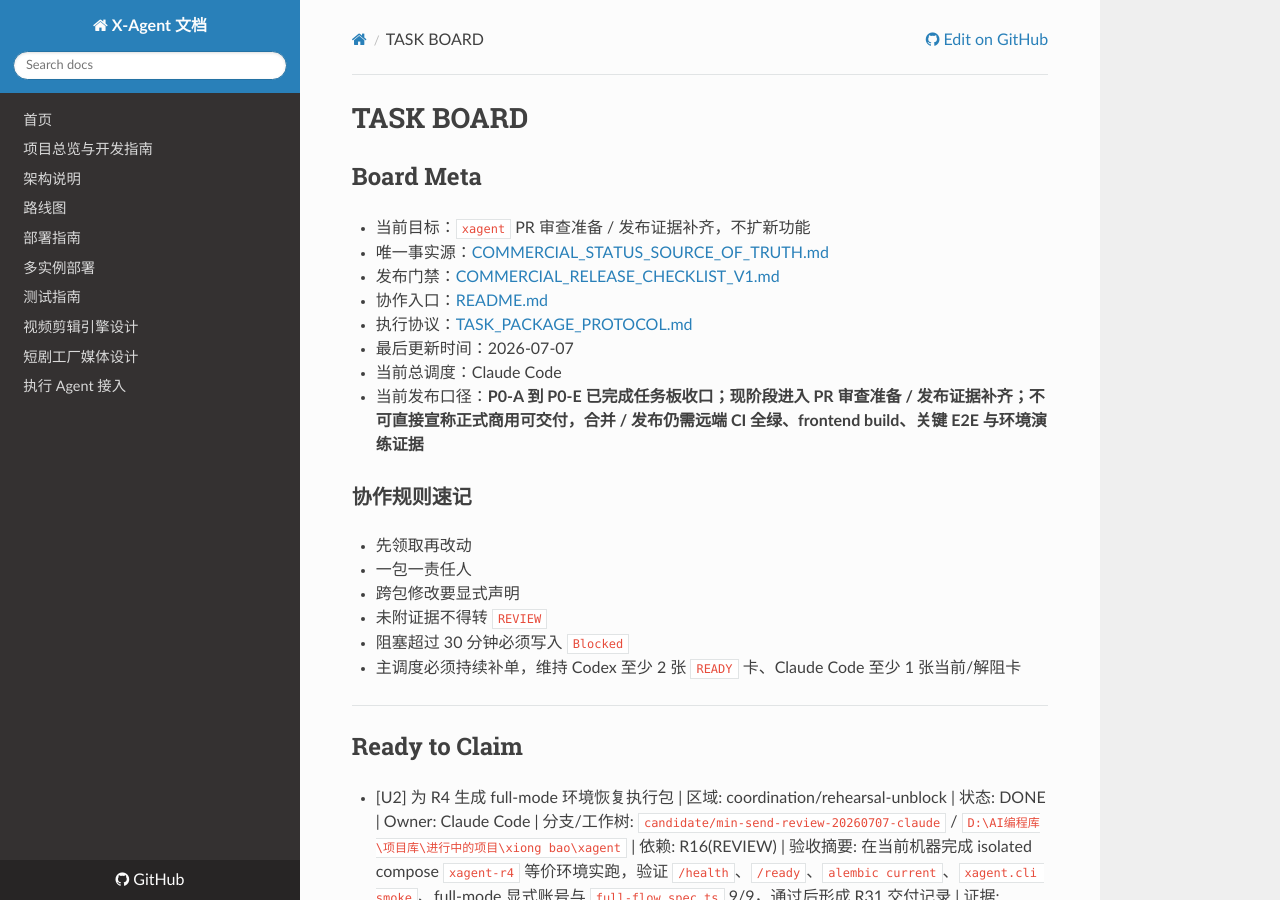
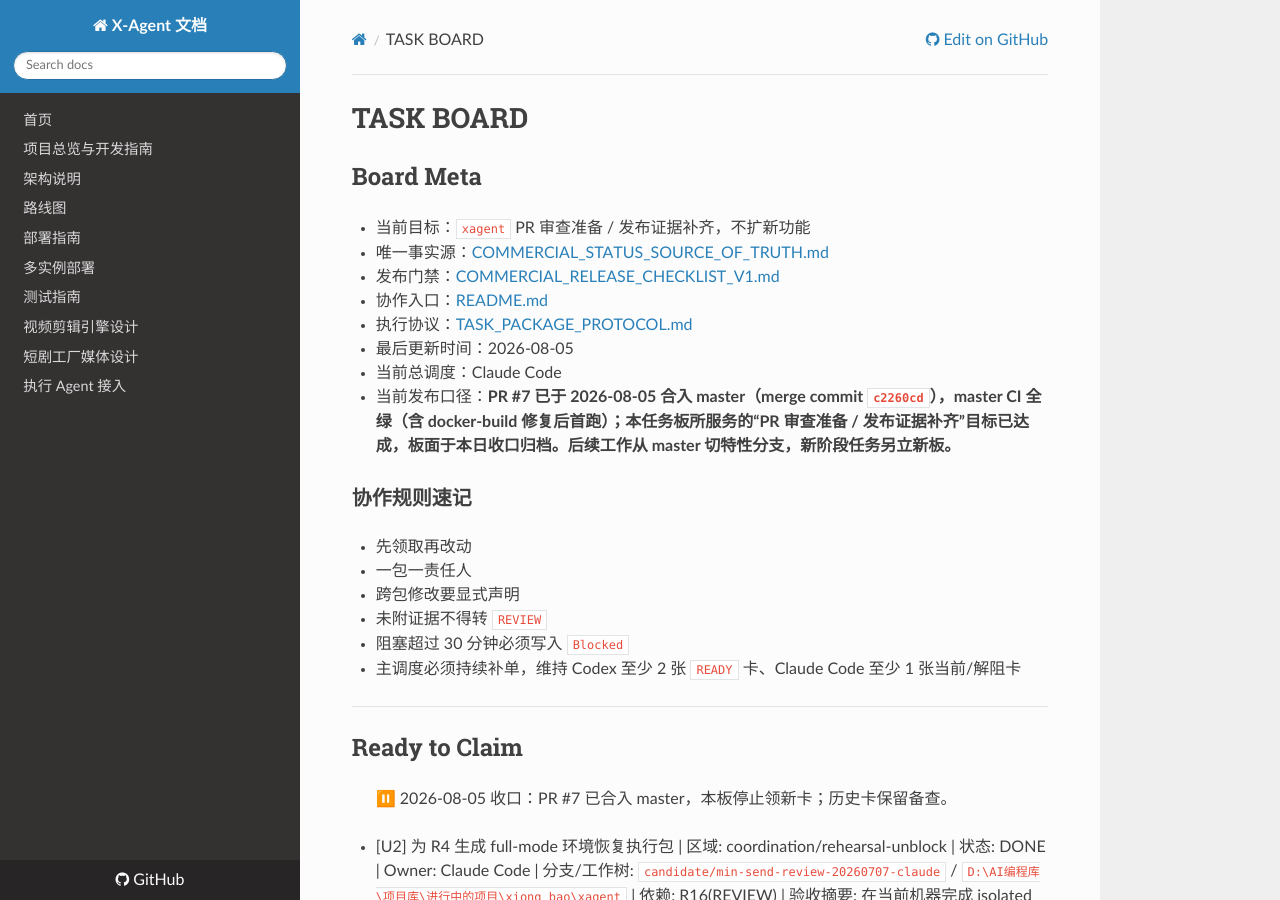
Before and after one commit to xiongpinji/xiongbao, an MkDocs documentation site: the page built from docs/coordination/TASK_BOARD.md, in a window 1280 px wide and 900 px high. Built offline with MkDocs 1.6.1, drawn with Linux system fonts in a browser that asks for light colours; nearby versions of some CDN libraries.

Commit message:
docs(coordination): 任务板收口归档 — PR #7 已合入 master，停止领新卡

```diff
--- a/docs/coordination/TASK_BOARD.md
+++ b/docs/coordination/TASK_BOARD.md
@@ -7,9 +7,9 @@
 - 发布门禁：[COMMERCIAL_RELEASE_CHECKLIST_V1.md](../COMMERCIAL_RELEASE_CHECKLIST_V1.md)
 - 协作入口：[README.md](./README.md)
 - 执行协议：[TASK_PACKAGE_PROTOCOL.md](./TASK_PACKAGE_PROTOCOL.md)
-- 最后更新时间：2026-07-07
+- 最后更新时间：2026-08-05
 - 当前总调度：Claude Code
-- 当前发布口径：**P0-A 到 P0-E 已完成任务板收口；现阶段进入 PR 审查准备 / 发布证据补齐；不可直接宣称正式商用可交付，合并 / 发布仍需远端 CI 全绿、frontend build、关键 E2E 与环境演练证据**
+- 当前发布口径：**PR #7 已于 2026-08-05 合入 master（merge commit `c2260cd`），master CI 全绿（含 docker-build 修复后首跑）；本任务板所服务的“PR 审查准备 / 发布证据补齐”目标已达成，板面于本日收口归档。后续工作从 master 切特性分支，新阶段任务另立新板。**
 
 ### 协作规则速记
 
@@ -23,6 +23,8 @@
 ---
 
 ## Ready to Claim
+
+> ⏸️ 2026-08-05 收口：PR #7 已合入 master，本板停止领新卡；历史卡保留备查。
 
 - [U2] 为 R4 生成 full-mode 环境恢复执行包 | 区域: coordination/rehearsal-unblock | 状态: DONE | Owner: Claude Code | 分支/工作树: `candidate/min-send-review-20260707-claude` / `D:\AI编程库\项目库\进行中的项目\xiong bao\xagent` | 依赖: R16(REVIEW) | 验收摘要: 在当前机器完成 isolated compose `xagent-r4` 等价环境实跑，验证 `/health`、`/ready`、`alembic current`、`xagent.cli smoke`、full-mode 显式账号与 `full-flow.spec.ts` 9/9，通过后形成 R31 交付记录 | 证据: reports/delivery-report.md#r31-当前机器-r4-full-mode-等价环境实跑
 - [R5] PR 审查包组装与 reviewer 入口清理 | 区域: pr-packaging | 状态: DONE | Owner: Claude Code | 分支/工作树: `candidate/min-send-review-20260707-claude` / `D:\AI编程库\项目库\进行中的项目\xiong bao\xagent` | 依赖: R1(DONE),R4(当前机器等价环境已实跑),R8(REVIEW) | 验收摘要: `R5_FINAL_REVIEW_PACKAGE.md` 已形成并更新为最终候选 commit `c175201cdee1026d89be8d96b93c3f6bfa0f1739` 与远端 CI run `28921940625` 全绿口径；owner 已授权代为完成最终签字，当前已进入留档与环境收尾阶段 | 证据: reports/R5_FINAL_REVIEW_PACKAGE.md; reports/delivery-report.md#r32-r5-最终审查包当前候选; reports/delivery-report.md#r33-最终签字记录块owner-已确认
```
